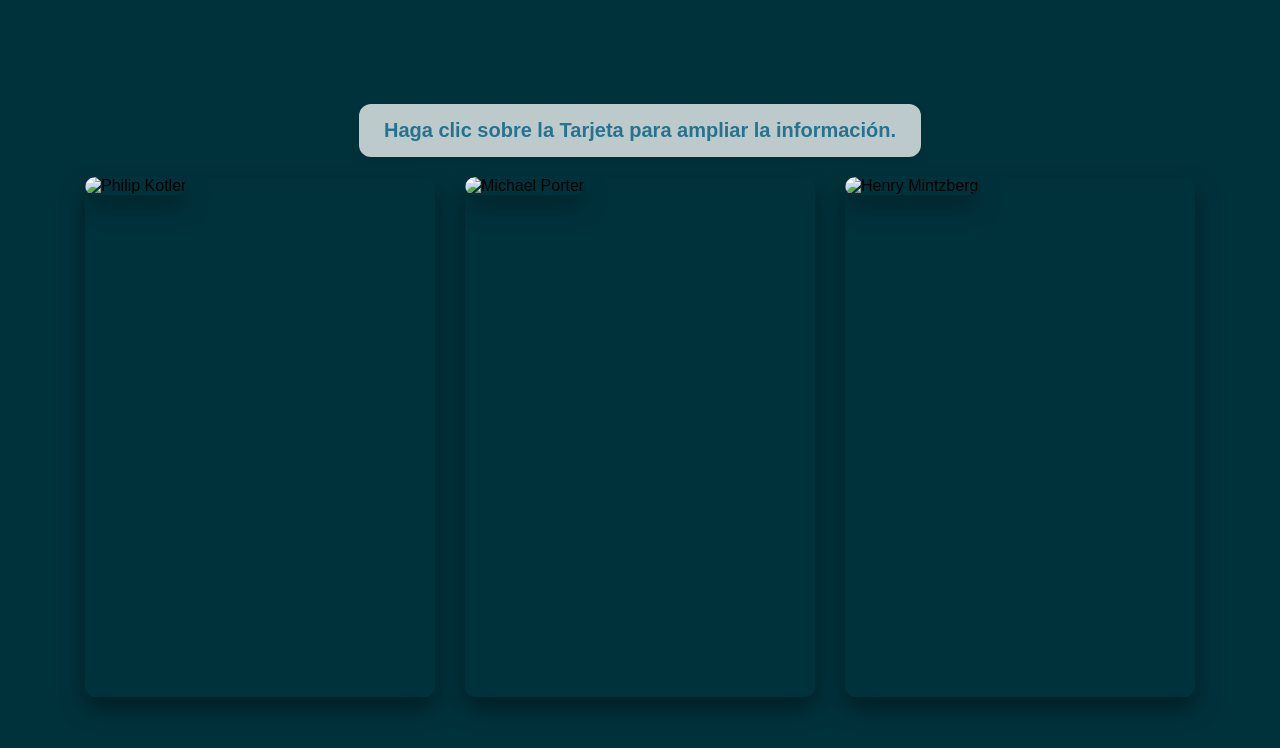
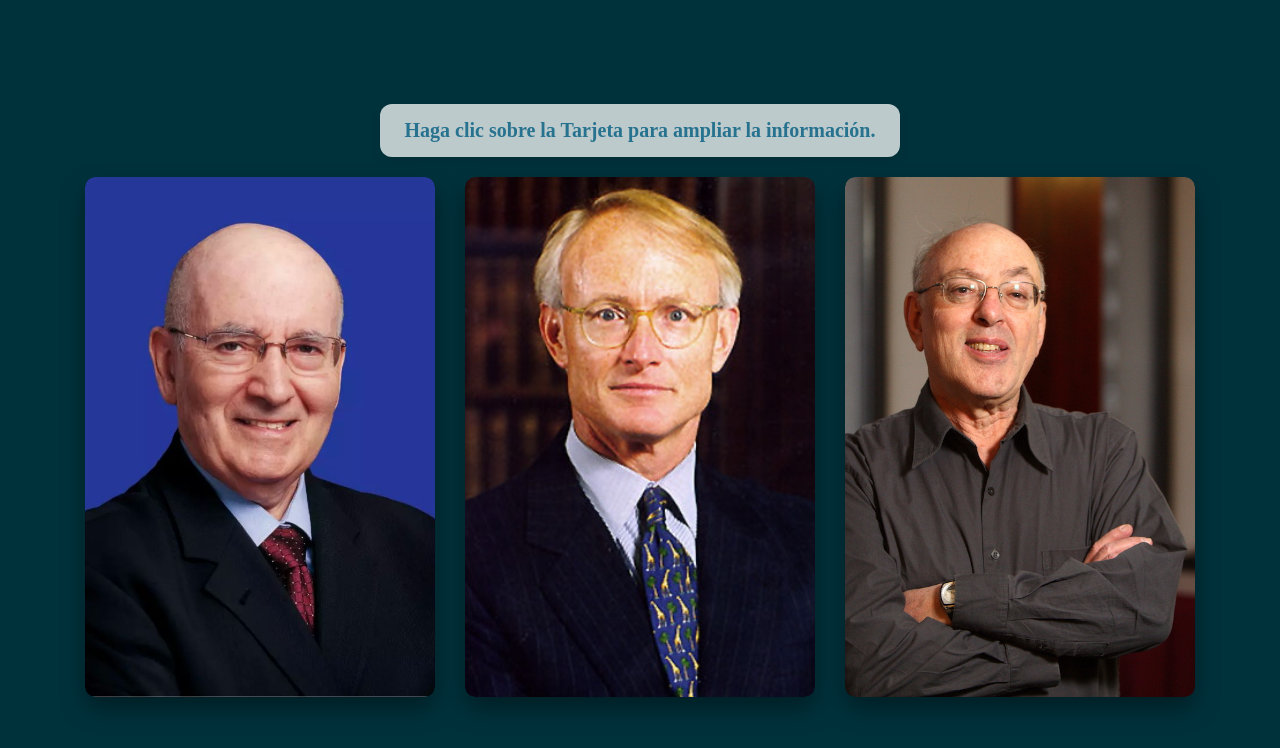
Before and after one commit to Departamento-Innovacion-Academica/Autores_Vision_Largo_Plazo, a plain HTML site: page index.html in a window 1280 px wide. Drawn offline with Linux system fonts and the light colour scheme.

Commit message:
Change font to Poppins and fix image paths
Updated font family from Arial to Poppins and adjusted image paths.

```diff
--- a/index.html
+++ b/index.html
@@ -11,7 +11,7 @@
             margin: 0;
             padding: 0;
             box-sizing: border-box;
-            font-family: Arial, Helvetica, sans-serif;
+            font-family: Poppins;
         }
 
         body {
@@ -155,7 +155,7 @@
 
         <!-- PHILIP KOTLER -->
         <div class="card">
-            <img src="../Citas1/img/Philip_kotler.jpeg" alt="Philip Kotler">
+            <img src="./img/Philip_kotler.jpeg" alt="Philip Kotler">
 
             <div class="info">
                 <h3>Philip Kotler</h3>
@@ -169,7 +169,7 @@
 
         <!-- MICHAEL PORTER -->
         <div class="card">
-            <img src="../Citas1/img/Michael_porter.jpg" alt="Michael Porter">
+            <img src="./img/Michael_porter.jpg" alt="Michael Porter">
 
             <div class="info">
                 <h3>Michael Porter</h3>
@@ -183,7 +183,7 @@
 
         <!-- HENRY MINTZBERG -->
         <div class="card">
-            <img src="../Citas1/img/HenryMintzberg.jpg" alt="Henry Mintzberg">
+            <img src="./img/HenryMintzberg.jpg" alt="Henry Mintzberg">
 
             <div class="info">
                 <h3>Henry Mintzberg</h3>
```
